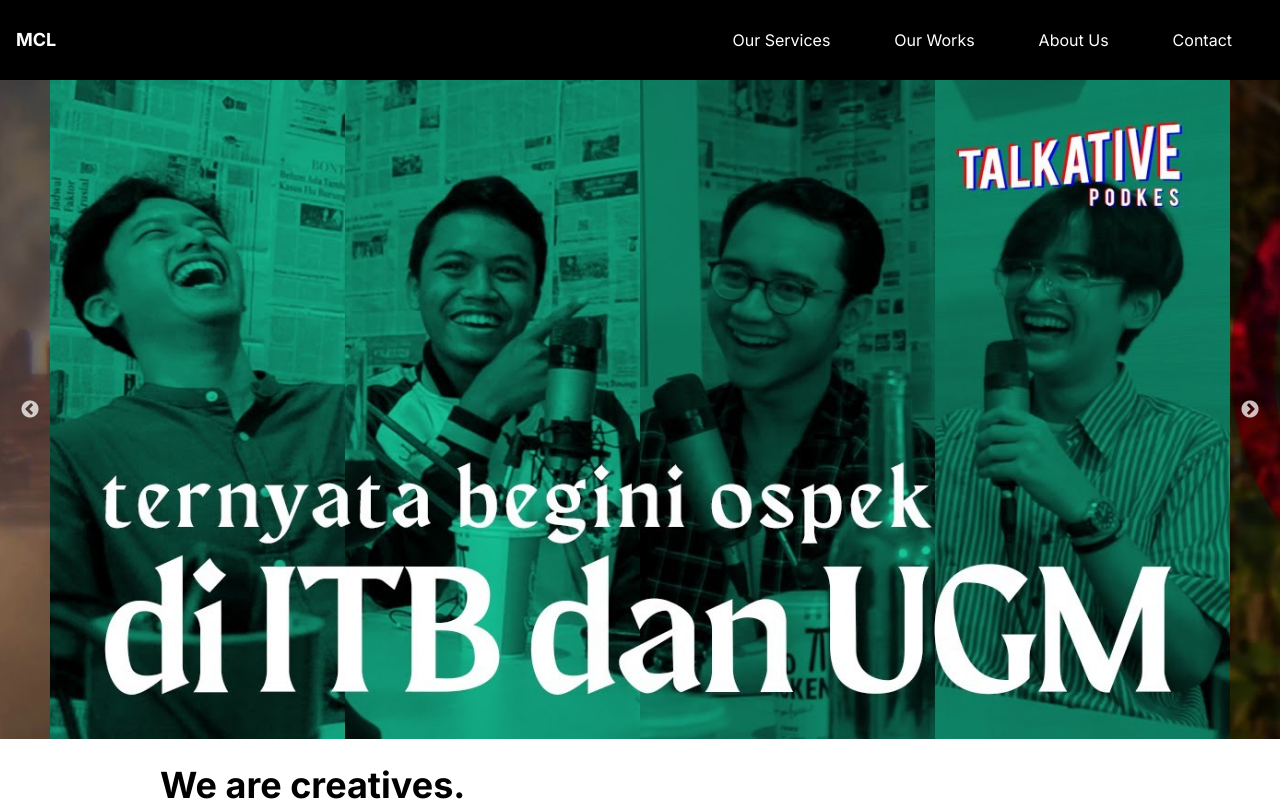
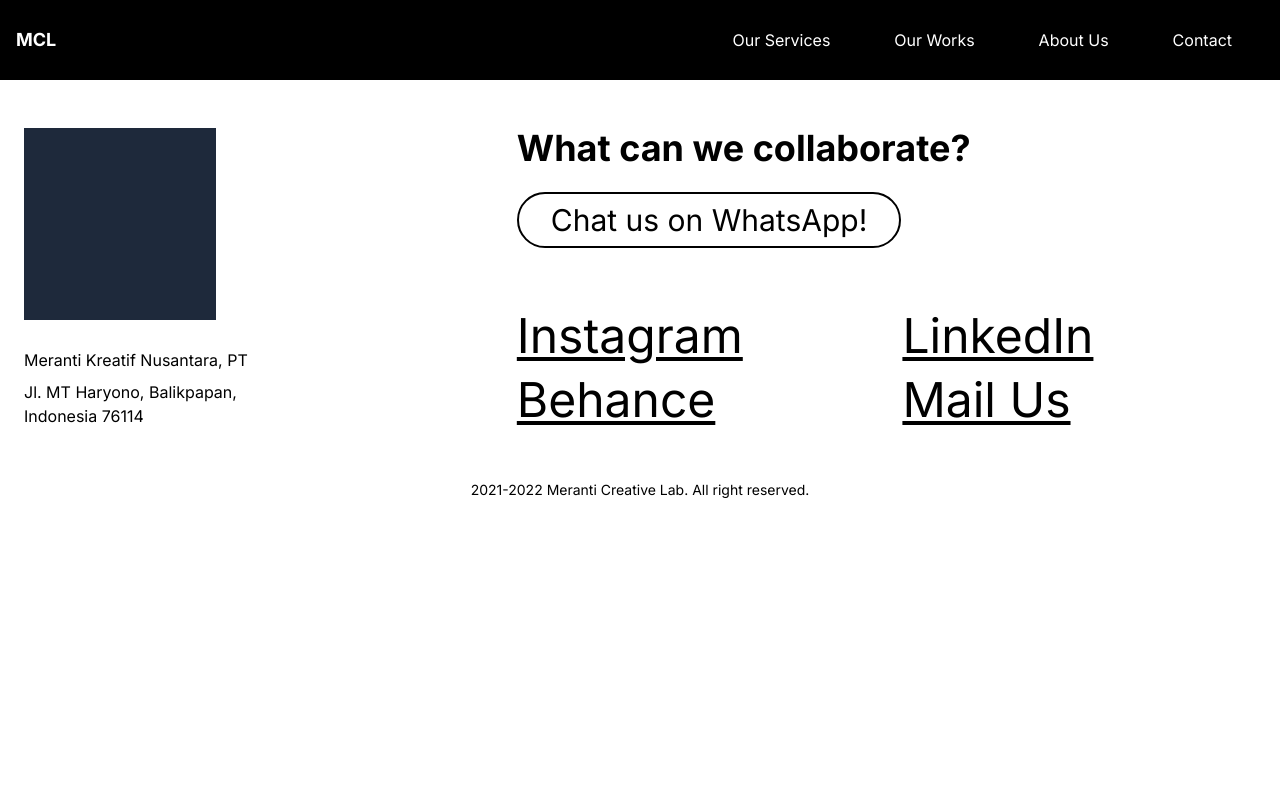
Before and after one commit to Jikszzz/mcl-website, a React (Create React App) app: page /our-services in a window 1280 px wide. Shown: the top 801 px of the page. Built offline with nearby package versions, Linux system fonts and the light colour scheme.

Commit message:
added new page

```diff
--- a/package.json
+++ b/package.json
@@ -8,6 +8,7 @@
     "@testing-library/user-event": "^13.5.0",
     "react": "^18.2.0",
     "react-dom": "^18.2.0",
+    "react-router-dom": "^6.4.3",
     "react-scripts": "5.0.1",
     "react-slick": "^0.29.0",
     "slick-carousel": "^1.8.1",
--- a/src/App.js
+++ b/src/App.js
@@ -1,21 +1,16 @@
 import React from "react";
-import Navbar from "./components/Navbar";
-import CarouselPage from "./components/CarouselPage";
-import Prologue from "./components/Prologue";
-import SubBrand from "./components/SubBrand";
-import ThumbnailProject from "./components/ThumbnailProject";
-import Footer from "./components/Footer";
+import { Route, Routes } from "react-router-dom";
+import Home from "./pages/Home";
+import About from "./pages/About";
+import OurServices from "./pages/OurServices";
 
 function App() {
   return (
-    <div>
-      <Navbar />
-      <CarouselPage />
-      <Prologue />
-      <SubBrand />
-      <ThumbnailProject />
-      <Footer />
-    </div>
+    <Routes>
+      <Route path="/" element={<Home />} />
+      <Route path="/about" element={<About />} />
+      <Route path="/our-services" element={<OurServices />} />
+    </Routes>
   );
 }
 
--- /dev/null
+++ b/src/components/CarouselBTS.jsx
@@ -0,0 +1,7 @@
+import React from "react";
+
+const CarouselBTS = () => {
+  return <div>CarouselBTS</div>;
+};
+
+export default CarouselBTS;
--- /dev/null
+++ b/src/components/ClientsPage.jsx
@@ -0,0 +1,7 @@
+import React from "react";
+
+const ClientsPage = () => {
+  return <div>ClientsPage</div>;
+};
+
+export default ClientsPage;
--- /dev/null
+++ b/src/components/Description.jsx
@@ -0,0 +1,7 @@
+import React from "react";
+
+const Description = () => {
+  return <div>Description</div>;
+};
+
+export default Description;
--- /dev/null
+++ b/src/components/ListServices.jsx
@@ -0,0 +1,7 @@
+import React from "react";
+
+const ListServices = () => {
+  return <div>ListServices</div>;
+};
+
+export default ListServices;
--- /dev/null
+++ b/src/components/StaffPage.jsx
@@ -0,0 +1,7 @@
+import React from "react";
+
+const StaffPage = () => {
+  return <div>StaffPage</div>;
+};
+
+export default StaffPage;
--- a/src/components/SubBrand.jsx
+++ b/src/components/SubBrand.jsx
@@ -8,6 +8,7 @@
           <ul className="flex flex-row flex-wrap justify-evenly">
             <li className="m-4">
               <div className="h-64 w-64 bg-slate-800"></div>
+              <img src="../assets/img/1.png" alt="" />
               <h1 className="my-2 text-center text-lg font-normal">
                 Creative Lab
               </h1>
--- a/src/index.js
+++ b/src/index.js
@@ -2,10 +2,13 @@
 import ReactDOM from "react-dom/client";
 import "./index.css";
 import App from "./App";
+import { BrowserRouter } from "react-router-dom";
 
 const root = ReactDOM.createRoot(document.getElementById("root"));
 root.render(
   <React.StrictMode>
-    <App />
+    <BrowserRouter>
+      <App />
+    </BrowserRouter>
   </React.StrictMode>
 );
--- /dev/null
+++ b/src/pages/About.js
@@ -0,0 +1,20 @@
+import React from "react";
+import Navbar from "../components/Navbar";
+import Footer from "../components/Footer";
+import Description from "../components/Description";
+import StaffPage from "../components/StaffPage";
+import ClientsPage from "../components/ClientsPage";
+
+function About() {
+  return (
+    <div>
+      <Navbar />
+      <Description />
+      <StaffPage />
+      <ClientsPage />
+      <Footer />
+    </div>
+  );
+}
+
+export default About;
--- /dev/null
+++ b/src/pages/Home.js
@@ -0,0 +1,22 @@
+import React from "react";
+import Navbar from "../components/Navbar";
+import CarouselPage from "../components/CarouselPage";
+import Prologue from "../components/Prologue";
+import SubBrand from "../components/SubBrand";
+import ThumbnailProject from "../components/ThumbnailProject";
+import Footer from "../components/Footer";
+
+function Home() {
+  return (
+    <div>
+      <Navbar />
+      <CarouselPage />
+      <Prologue />
+      <SubBrand />
+      <ThumbnailProject />
+      <Footer />
+    </div>
+  );
+}
+
+export default Home;
--- /dev/null
+++ b/src/pages/OurServices.js
@@ -0,0 +1,18 @@
+import React from "react";
+import Navbar from "../components/Navbar";
+import Footer from "../components/Footer";
+import CarouselBTS from "../components/CarouselBTS";
+import ListServices from "../components/ListServices";
+
+function OurServices() {
+  return (
+    <div>
+      <Navbar />
+      <CarouselBTS />
+      <ListServices />
+      <Footer />
+    </div>
+  );
+}
+
+export default OurServices;
```
Also changed, not shown: 1 other file (tests, documents, lock files or other folders).
